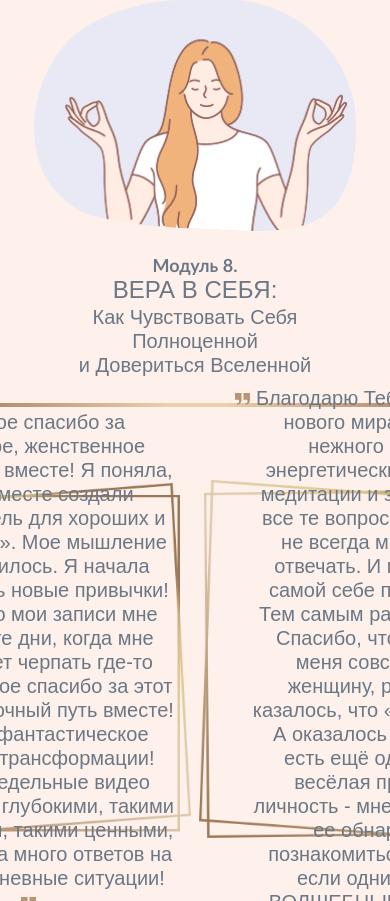
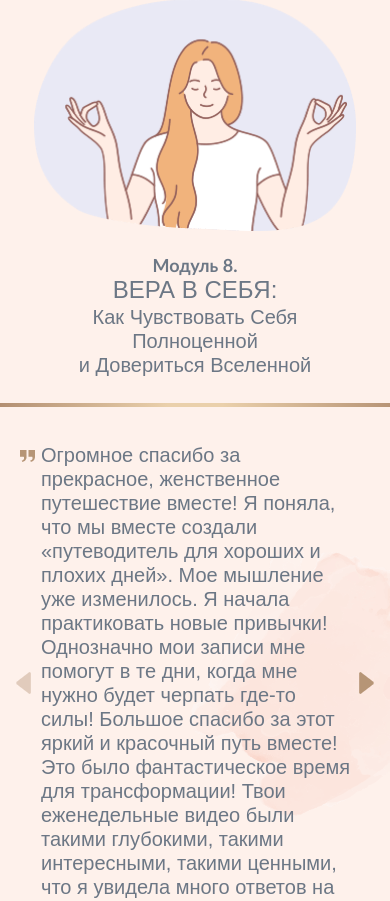
Before and after one commit to topverstka/dayna, a PHP site: page / in a window 390 px wide. Shown: the part 5599-6500 px from the top of the page. Run offline with PHP 8.4, Linux system fonts and the light colour scheme; some web fonts are replaced.

Commit message:
отзывы

```diff
--- a/css/style.css
+++ b/css/style.css
@@ -1373,6 +1373,43 @@ h2 {
           transform: translate(-50%, 0);
 }
 
+@media (max-width: 600px) {
+  .reviews {
+    padding-bottom: 0;
+  }
+}
+
+@media (max-width: 440px) {
+  .reviews {
+    position: relative;
+  }
+  .reviews.section {
+    margin: 0;
+    padding: 0;
+  }
+  .reviews::before {
+    content: '';
+    position: absolute;
+    top: 50%;
+    right: -100px;
+    width: 300px;
+    height: 270px;
+    -webkit-transform: translate(0, -50%);
+        -ms-transform: translate(0, -50%);
+            transform: translate(0, -50%);
+    background: url(../img/reviews/blob.png) no-repeat;
+    -webkit-background-size: contain;
+            background-size: contain;
+    background-position: center;
+    opacity: .4;
+    z-index: -1;
+  }
+}
+
+.reviews__slider {
+  position: relative;
+}
+
 .reviews__item-list {
   display: -webkit-box;
   display: -webkit-flex;
@@ -1398,13 +1435,17 @@ h2 {
   }
 }
 
-@media (max-width: 600px) {
+@media (max-width: 440px) {
   .reviews__item-list {
     -webkit-box-orient: horizontal;
     -webkit-box-direction: normal;
     -webkit-flex-direction: row;
         -ms-flex-direction: row;
             flex-direction: row;
+    -webkit-box-pack: normal;
+    -webkit-justify-content: normal;
+        -ms-flex-pack: normal;
+            justify-content: normal;
   }
 }
 
@@ -1426,8 +1467,20 @@ h2 {
           justify-content: center;
 }
 
+@media (max-width: 440px) {
+  .reviews__item {
+    height: auto;
+  }
+}
+
 .reviews__item-small {
   height: 330px;
+}
+
+@media (max-width: 440px) {
+  .reviews__item-small {
+    height: auto;
+  }
 }
 
 .reviews__item-small.reviews__item_first .reviews__item-text {
@@ -1463,6 +1516,12 @@ h2 {
 @media (max-width: 900px) {
   .reviews__item-text {
     font-size: 20px;
+  }
+}
+
+@media (max-width: 600px) {
+  .reviews__item-text {
+    text-align: left;
   }
 }
 
@@ -1490,6 +1549,12 @@ h2 {
   padding: 45px 21px 45px 40px;
 }
 
+@media (max-width: 600px) {
+  .reviews__item_first .reviews__item-text {
+    padding: 0 20px 20px;
+  }
+}
+
 .reviews__item_first .reviews__item-img-flower {
   width: 373px;
   bottom: -50px;
@@ -1510,6 +1575,12 @@ h2 {
   padding: 45px 22px 45px 55px;
 }
 
+@media (max-width: 600px) {
+  .reviews__item_second .reviews__item-text {
+    padding: 0 20px 20px;
+  }
+}
+
 .reviews__item_second .reviews__item-img-flower {
   width: 382px;
   bottom: -50px;
@@ -1525,10 +1596,65 @@ h2 {
   pointer-events: none;
 }
 
+@media (max-width: 440px) {
+  .reviews__item-img-border {
+    display: none;
+  }
+}
+
 .reviews__item-img-flower {
   position: absolute;
   bottom: 0;
   left: 0;
+}
+
+@media (max-width: 440px) {
+  .reviews__item-img-flower {
+    display: none;
+  }
+}
+
+.reviews__arrows {
+  display: none;
+}
+
+@media (max-width: 440px) {
+  .reviews__arrows {
+    position: absolute;
+    z-index: 1;
+    top: 50%;
+    left: 50%;
+    width: 100%;
+    display: -webkit-box;
+    display: -webkit-flex;
+    display: -ms-flexbox;
+    display: flex;
+    -webkit-box-align: center;
+    -webkit-align-items: center;
+        -ms-flex-align: center;
+            align-items: center;
+    -webkit-box-pack: justify;
+    -webkit-justify-content: space-between;
+        -ms-flex-pack: justify;
+            justify-content: space-between;
+    -webkit-transform: translate(-50%, -50%);
+        -ms-transform: translate(-50%, -50%);
+            transform: translate(-50%, -50%);
+  }
+}
+
+.reviews__arrow {
+  width: 15px;
+  height: 22px;
+}
+
+@media (max-width: 440px) {
+  .swiper-slide.reviews__item .reviews__item-text {
+    padding: 0 22px 0 55px;
+  }
+  .swiper-slide.reviews__item.swiper-slide-active .reviews__item-text {
+    padding: 0 22px 0 25px;
+  }
 }
 
 .video {
@@ -1721,6 +1847,12 @@ h2 {
   .video__btn {
     max-width: 370px;
     width: 100%;
+  }
+}
+
+@media (max-width: 440px) {
+  .about {
+    padding-bottom: 36px;
   }
 }
 
@@ -2077,6 +2209,12 @@ h2 {
   margin: 60px 0 0 0;
 }
 
+@media (max-width: 440px) {
+  .goals {
+    margin: 36px 0 0 0;
+  }
+}
+
 .goals__line {
   position: absolute;
   top: 0;
@@ -2979,6 +3117,12 @@ h2 {
   }
 }
 
+@media (max-width: 440px) {
+  .after {
+    margin: 0 0 36px 0;
+  }
+}
+
 .after__title {
   max-width: 850px;
   width: 100%;
@@ -3167,6 +3311,12 @@ h2 {
 
 .diss {
   position: relative;
+}
+
+@media (max-width: 440px) {
+  .diss {
+    margin: 36px 0 0 0;
+  }
 }
 
 .diss__line {
--- a/index.html
+++ b/index.html
@@ -197,6 +197,10 @@
 								<div class="reviews__item-img-flower"><img src="./img/reviews/flower-right.png" alt=""></div>
 							</div>
 						</div>
+						<div class="reviews__arrows">
+							<div class="reviews__arrow reviews__arrow-prev"><img src="./img/icons/arrow-slider.png" alt=""></div>
+							<div class="reviews__arrow reviews__arrow-next"><img src="./img/icons/arrow-slider.png" style="transform: rotate(180deg);" alt=""></div>
+						</div>
 					</div>
 				</div>
 			</div>
@@ -292,18 +296,22 @@
 		<section class="reviews">
 			<div class="container">
 				<div class="reviews__wrap">
-					<div class="reviews__body">
-						<div class="reviews__item-list">
-							<div class="reviews__item reviews__item-small reviews__item_first">
+					<div class="reviews__slider reviews__body">
+						<div class="swiper-wrapper reviews__item-list">
+							<div class="swiper-slide reviews__item reviews__item-small reviews__item_first">
 								<p class="reviews__item-text">Я участвовала в различных марафонах. Этот курс позволил «собрать воедино все детали моего пазла». И изменить мои повседневные чувства и действия, облегчая мою повседневную жизнь и жизнь людей, которые меня окружают. Главное - с любовью! Благодарю!</p>
 								<div class="reviews__item-img-border"><img src="./img/reviews/border-left.png" alt=""></div>
 								<div class="reviews__item-img-flower"><img src="./img/reviews/flower-left.png" alt=""></div>
 							</div>
-							<div class="reviews__item reviews__item-small reviews__item_second">
+							<div class="swiper-slide reviews__item reviews__item-small reviews__item_second">
 								<p class="reviews__item-text">Очень сильный тренинг! Очень мило, глубоко и фантастически эффективно! Я благодарна Тебе, Дайна, за то, что Ты есть, благодарна за возможность участвовать в твоих тренингах. Обязательно хочу еще! Спасибо за Твою энергию и мудрость!</p>
 								<div class="reviews__item-img-border"><img src="./img/reviews/border-right.png" alt=""></div>
 								<div class="reviews__item-img-flower"><img src="./img/reviews/flower-right.png" alt=""></div>
 							</div>
+						</div>
+						<div class="reviews__arrows">
+							<div class="reviews__arrow reviews__arrow-prev"><img src="./img/icons/arrow-slider.png" alt=""></div>
+							<div class="reviews__arrow reviews__arrow-next"><img src="./img/icons/arrow-slider.png" style="transform: rotate(180deg);" alt=""></div>
 						</div>
 					</div>
 				</div>
@@ -539,18 +547,22 @@
 		<section class="section reviews">
 			<div class="container">
 				<div class="reviews__wrap">
-					<div class="reviews__body">
-						<div class="reviews__item-list">
-							<div class="reviews__item reviews__item-small reviews__item_first">
+					<div class="reviews__slider reviews__body">
+						<div class="swiper-wrapper reviews__item-list">
+							<div class="swiper-slide reviews__item reviews__item-small reviews__item_first">
 								<p class="reviews__item-text">Я участвовала в различных марафонах. Этот курс позволил «собрать воедино все детали моего пазла». И изменить мои повседневные чувства и действия, облегчая мою повседневную жизнь и жизнь людей, которые меня окружают. Главное - с любовью! Благодарю!</p>
 								<div class="reviews__item-img-border"><img src="./img/reviews/border-left.png" alt=""></div>
 								<div class="reviews__item-img-flower"><img src="./img/reviews/flower-left.png" alt=""></div>
 							</div>
-							<div class="reviews__item reviews__item-small reviews__item_second">
+							<div class="swiper-slide reviews__item reviews__item-small reviews__item_second">
 								<p class="reviews__item-text">Очень сильный тренинг! Очень мило, глубоко и фантастически эффективно! Я благодарна Тебе, Дайна, за то, что Ты есть, благодарна за возможность участвовать в твоих тренингах. Обязательно хочу еще! Спасибо за Твою энергию и мудрость!</p>
 								<div class="reviews__item-img-border"><img src="./img/reviews/border-right.png" alt=""></div>
 								<div class="reviews__item-img-flower"><img src="./img/reviews/flower-right.png" alt=""></div>
 							</div>
+						</div>
+						<div class="reviews__arrows">
+							<div class="reviews__arrow reviews__arrow-prev"><img src="./img/icons/arrow-slider.png" alt=""></div>
+							<div class="reviews__arrow reviews__arrow-next"><img src="./img/icons/arrow-slider.png" style="transform: rotate(180deg);" alt=""></div>
 						</div>
 					</div>
 				</div>
--- a/js/app.js
+++ b/js/app.js
@@ -90,7 +90,7 @@ function accordion() {
 }
 
 // Слайдер в разделах отзывах на экранах меньше 480px
-if (window.innerWidth <= 480) {
+if (window.innerWidth <= 440) {
 	const swiper = new Swiper('.reviews__slider', {
 		slidesPerView: 1, // Кол-во показываемых слайдов
 		spaceBetween: 0, // Расстояние между слайдами
@@ -110,8 +110,8 @@ if (window.innerWidth <= 480) {
 		},
 
 		navigation: {
-			nextEl: '.swiper__arrow-next',
-			prevEl: '.swiper__arrow-prev',
+			nextEl: '.reviews__arrow-next',
+			prevEl: '.reviews__arrow-prev',
 		}
 	});
 }
--- a/sass/sections/_about.scss
+++ b/sass/sections/_about.scss
@@ -1,5 +1,8 @@
 .about {
 
+    @media (max-width: $mobile-m) {
+        padding-bottom: 36px;
+    }
 }
 
 .about__wrap {
--- a/sass/sections/_after.scss
+++ b/sass/sections/_after.scss
@@ -8,6 +8,10 @@
 
     @media (max-width: $mobile-l) {
         padding-bottom: 40px;
+    }
+
+    @media (max-width: $mobile-m) {
+        margin: 0 0 36px 0;
     }
 }
 
--- a/sass/sections/_diss.scss
+++ b/sass/sections/_diss.scss
@@ -1,5 +1,9 @@
 .diss {
     position: relative;
+
+    @media (max-width: $mobile-m) {
+        margin: 36px 0 0 0;
+    }
 }
 
 .diss__line {
--- a/sass/sections/_goals.scss
+++ b/sass/sections/_goals.scss
@@ -1,6 +1,10 @@
 .goals {
     position: relative;
     margin: 60px 0 0 0;
+
+    @media (max-width: $mobile-m) {
+        margin: 36px 0 0 0;
+    }
 }
 
 .goals__line {
--- a/sass/sections/_reviews.scss
+++ b/sass/sections/_reviews.scss
@@ -1,5 +1,32 @@
 .reviews {
 
+    @media (max-width: $mobile-l) {
+        padding-bottom: 0;
+    }
+
+    @media (max-width: $mobile-m) {
+        position: relative;
+
+        &.section {
+            margin: 0;
+            padding: 0;
+        }
+
+        &::before {
+            content: '';
+            position: absolute;
+            top: 50%;
+            right: -100px;
+            width: 300px;
+            height: 270px;
+            transform: translate(0, -50%);
+            background: url(../img/reviews/blob.png) no-repeat;
+            background-size: contain;
+            background-position: center;
+            opacity: .4;
+            z-index: -1;
+        }
+    }
 }
 
 .reviews__wrap {
@@ -8,6 +35,10 @@
 
 .reviews__body {
 
+}
+
+.reviews__slider {
+    position: relative;
 }
 
 .reviews__item-list {
@@ -19,8 +50,9 @@
         flex-direction: column;
     }
 
-    @media (max-width: $mobile-l) {
+    @media (max-width: $mobile-m) {
         flex-direction: row;
+        justify-content: normal;
     }
 }
 
@@ -31,10 +63,18 @@
     display: flex;
     align-items: center;
     justify-content: center;
+
+    @media (max-width: $mobile-m) {
+        height: auto;
+    }
 }
 
 .reviews__item-small {
     height: 330px;
+
+    @media (max-width: $mobile-m) {
+        height: auto;
+    }
 
     &.reviews__item_first {
 
@@ -74,6 +114,10 @@
         font-size: 20px;
     }
 
+    @media (max-width: $mobile-l) {
+        text-align: left;
+    }
+
     &::before {
         content: '';
         display: inline-block;
@@ -99,6 +143,10 @@
 
     & .reviews__item-text {
         padding: 45px 21px 45px 40px;
+
+        @media (max-width: $mobile-l) {
+            padding: 0 20px 20px;
+        }
     }
 
     & .reviews__item-img-flower {
@@ -117,6 +165,10 @@
 
     & .reviews__item-text {
         padding: 45px 22px 45px 55px;
+
+        @media (max-width: $mobile-l) {
+            padding: 0 20px 20px;
+        }
     }
 
     & .reviews__item-img-flower {
@@ -133,10 +185,66 @@
     width: 100%;
     height: 100%;
     pointer-events: none;
+
+    @media (max-width: $mobile-m) {
+        display: none;
+    }
 }
 
 .reviews__item-img-flower {
     position: absolute;
     bottom: 0;
     left: 0;
+
+    @media (max-width: $mobile-m) {
+        display: none;
+    }
 }
+
+// Стрелки слайдера
+.reviews__arrows {
+    display: none;
+
+    @media (max-width: $mobile-m) {
+        position: absolute;
+        z-index: 1;
+        top: 50%;
+        left: 50%;
+        width: 100%;
+        display: flex;
+        align-items: center;
+        justify-content: space-between;
+        transform: translate(-50%, -50%);
+    }
+}
+
+.reviews__arrow {
+    width: 15px;
+    height: 22px;
+}
+
+.reviews__arrow-prev {
+
+}
+
+.reviews__arrow-next {
+
+}
+
+// Стили слайдера
+.swiper-slide.reviews__item {
+
+    @media (max-width: $mobile-m) {
+
+        & .reviews__item-text {
+            padding: 0 22px 0 55px;
+        }
+
+        &.swiper-slide-active {
+
+            & .reviews__item-text {
+                padding: 0 22px 0 25px;
+            }
+        }
+    }
+}
```
Also changed, not shown: img/icons/arrow-slider.png (added), img/reviews/blob.png (added).
